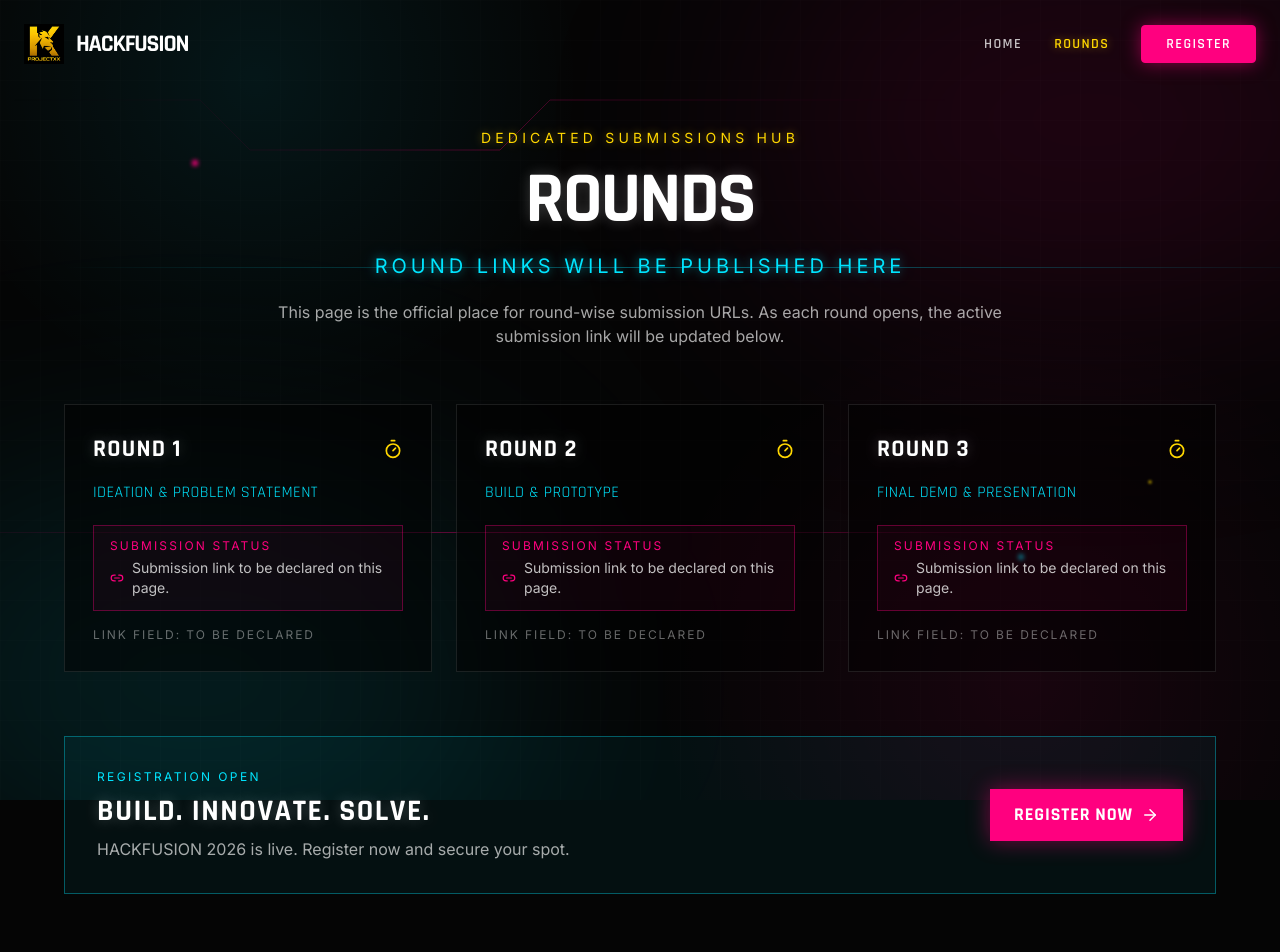
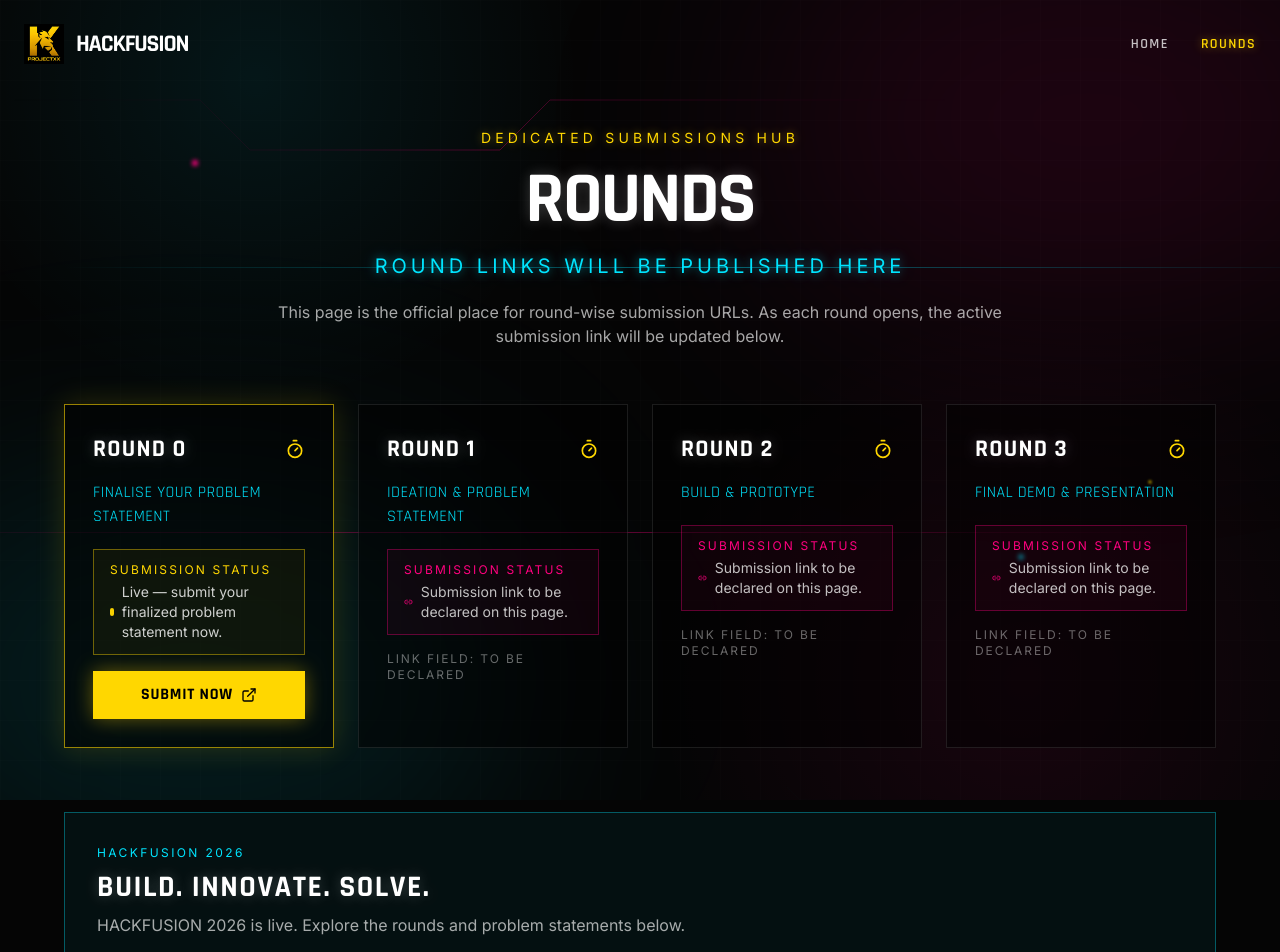
Before and after one commit to chithalurihemanth972-dot/hackfusion.io, a React (Vite) app: page /rounds in a window 1280 px wide. Shown: the top 952 px of the page. Built offline with nearby package versions, Linux system fonts and the light colour scheme.

Commit message:
Remove registration CTAs and add Round 0 problem statement submission

```diff
--- a/src/App.tsx
+++ b/src/App.tsx
@@ -10,7 +10,6 @@
 import Rounds from './components/Rounds';
 import RoundsTeaser from './components/RoundsTeaser';
 import EventDetails from './components/EventDetails';
-import RegistrationCTA from './components/RegistrationCTA';
 import Footer from './components/Footer';
 
 const HomePage = () => {
@@ -23,7 +22,6 @@
       <ProblemStatements />
       <RoundsTeaser />
       <EventDetails />
-      <RegistrationCTA />
     </main>
   );
 };
--- a/src/components/Hero.tsx
+++ b/src/components/Hero.tsx
@@ -1,5 +1,4 @@
 import { motion } from 'framer-motion';
-import { ArrowRight } from 'lucide-react';
 import { Link } from 'react-router-dom';
 import { HACKATHON_DETAILS } from '../config';
 import Logo from './Logo';
@@ -88,19 +87,6 @@
           </div>
 
           <div className="flex flex-col sm:flex-row gap-4 items-center">
-            <a
-              href={HACKATHON_DETAILS.registrationUrl}
-              target="_blank"
-              rel="noopener noreferrer"
-              className="group relative inline-flex items-center gap-3 bg-hack-pink text-white font-rajdhani text-xl font-bold px-12 py-4 rounded-sm transition-all hover:scale-105 hover:bg-hack-pink/90 shadow-[0_0_24px_rgba(255,0,127,0.55)]"
-            >
-              REGISTER NOW
-              <ArrowRight className="group-hover:translate-x-1 transition-transform" />
-
-              {/* Corner accents */}
-              <div className="absolute -top-1 -left-1 w-3 h-3 border-l-2 border-t-2 border-white" />
-              <div className="absolute -bottom-1 -right-1 w-3 h-3 border-r-2 border-b-2 border-white" />
-            </a>
             <Link
               to="/rounds"
               className="inline-flex items-center gap-2 border border-hack-blue/65 px-8 py-4 font-rajdhani text-lg font-bold uppercase tracking-wider text-hack-blue text-glow-blue hover:bg-hack-blue/8 transition-colors"
--- a/src/components/Navbar.tsx
+++ b/src/components/Navbar.tsx
@@ -62,14 +62,6 @@
           >
             Rounds
           </Link>
-          <a
-            href={HACKATHON_DETAILS.registrationUrl}
-            target="_blank"
-            rel="noopener noreferrer"
-            className="bg-hack-pink hover:bg-hack-pink/80 text-white px-6 py-2 rounded-sm border border-hack-pink shadow-[0_0_18px_rgba(255,0,127,0.5)] font-rajdhani text-sm font-semibold uppercase tracking-widest"
-          >
-            Register
-          </a>
         </div>
 
         {/* Mobile Toggle */}
@@ -108,15 +100,6 @@
               >
                 Rounds
               </Link>
-              <a
-                href={HACKATHON_DETAILS.registrationUrl}
-                target="_blank"
-                rel="noopener noreferrer"
-                onClick={() => setIsMobileMenuOpen(false)}
-                className="font-rajdhani text-lg font-semibold uppercase tracking-widest text-hack-pink text-glow-pink"
-              >
-                Register
-              </a>
             </div>
           </motion.div>
         )}
--- a/src/components/RegistrationCTA.tsx
+++ /dev/null
@@ -1,64 +0,0 @@
-import { motion } from 'framer-motion';
-import { ArrowRight, Calendar } from 'lucide-react';
-import { HACKATHON_DETAILS } from '../config';
-
-const RegistrationCTA = () => {
-  return (
-    <section className="py-24 px-6">
-      <div className="container mx-auto max-w-5xl">
-        <div className="relative bg-gradient-to-br from-hack-pink/20 to-hack-blue/20 border border-white/10 p-12 md:p-20 text-center overflow-hidden shadow-[0_0_32px_rgba(255,0,127,0.2)]">
-          {/* Background decoration */}
-          <div className="absolute top-0 left-0 w-full h-1 bg-gradient-to-r from-hack-pink via-hack-gold to-hack-blue" />
-
-          <motion.div
-            initial={{ opacity: 0, scale: 0.95 }}
-            whileInView={{ opacity: 1, scale: 1 }}
-            viewport={{ once: true }}
-            className="relative z-10"
-          >
-            <div className="inline-flex items-center gap-2 text-hack-gold mb-6 px-4 py-1 border border-hack-gold/30 rounded-full bg-hack-gold/5">
-              <Calendar size={16} />
-              <span className="text-xs font-bold uppercase tracking-widest">Registration Deadline</span>
-            </div>
-
-            <h2 className="text-4xl sm:text-6xl md:text-7xl font-bold text-white mb-6 text-glow-soft">
-              {HACKATHON_DETAILS.registrationDeadline}
-            </h2>
-
-            <p className="text-xl text-white/70 mb-10 max-w-xl mx-auto">
-              Secure your spot before registrations close.
-            </p>
-
-            <div className="flex flex-col items-center gap-6">
-              <a
-                href={HACKATHON_DETAILS.registrationUrl}
-                target="_blank"
-                rel="noopener noreferrer"
-                className="group relative inline-flex items-center gap-3 bg-white text-black font-rajdhani text-xl font-bold px-12 py-4 rounded-sm transition-all hover:scale-105 hover:bg-white/90 shadow-[0_0_28px_rgba(255,255,255,0.4)]"
-              >
-                REGISTER NOW
-                <ArrowRight className="group-hover:translate-x-1 transition-transform" />
-              </a>
-
-              <div className="mt-8 flex flex-col items-center">
-                <p className="text-white/40 text-xs uppercase tracking-widest mb-4">Ready to build?</p>
-                <h3 className="text-3xl font-bold text-white tracking-tighter text-glow-soft">HACKFUSION 2026</h3>
-                <p className="text-hack-pink text-sm font-bold tracking-[0.3em] text-glow-pink">12-HOUR ONLINE HACKATHON</p>
-              </div>
-            </div>
-          </motion.div>
-
-          {/* Technical accents */}
-          <div className="absolute bottom-4 left-4 text-white/5 font-mono text-[10px] hidden md:block">
-            {`01001000 01000001 01000011 01001011 01000110 01010101 01010011 01001001 01001111 01001110`}
-          </div>
-          <div className="absolute bottom-4 right-4 text-white/5 font-mono text-[10px] hidden md:block">
-            {`CODE_CIRCUITS_SOLUTIONS`}
-          </div>
-        </div>
-      </div>
-    </section>
-  );
-};
-
-export default RegistrationCTA;
--- a/src/components/Rounds.tsx
+++ b/src/components/Rounds.tsx
@@ -1,8 +1,17 @@
 import { motion } from 'framer-motion';
-import { ArrowRight, Link2, Timer } from 'lucide-react';
+import { ExternalLink, Link2, Timer } from 'lucide-react';
 import { HACKATHON_DETAILS } from '../config';
 
-const rounds = [
+const ROUND_0_FORM_URL =
+  'https://docs.google.com/forms/d/e/1FAIpQLSc6EXN2dztTsK4fq-eqFUWjd_Uqib2VxebQoycY76jYwUU9MA/viewform?usp=header';
+
+const rounds: { title: string; subtitle: string; status: string; link?: string }[] = [
+  {
+    title: 'ROUND 0',
+    subtitle: 'FINALISE YOUR PROBLEM STATEMENT',
+    status: 'Live — submit your finalized problem statement now.',
+    link: ROUND_0_FORM_URL,
+  },
   {
     title: 'ROUND 1',
     subtitle: 'IDEATION & PROBLEM STATEMENT',
@@ -45,7 +54,7 @@
           </p>
         </motion.div>
 
-        <div className="grid gap-6 md:grid-cols-3">
+        <div className="grid gap-6 md:grid-cols-2 lg:grid-cols-4">
           {rounds.map((round, index) => (
             <motion.article
               key={round.title}
@@ -53,7 +62,11 @@
               whileInView={{ opacity: 1, y: 0 }}
               viewport={{ once: true }}
               transition={{ delay: index * 0.12 }}
-              className="relative border border-white/10 bg-black/50 p-7 transition-all duration-300 hover:border-hack-blue/60 hover:shadow-[0_0_28px_rgba(0,229,255,0.16)]"
+              className={`relative border bg-black/50 p-7 transition-all duration-300 ${
+                round.link
+                  ? 'border-hack-gold/60 shadow-[0_0_28px_rgba(255,215,0,0.16)] hover:shadow-[0_0_36px_rgba(255,215,0,0.28)]'
+                  : 'border-white/10 hover:border-hack-blue/60 hover:shadow-[0_0_28px_rgba(0,229,255,0.16)]'
+              }`}
             >
               <div className="flex items-center justify-between mb-4">
                 <h3 className="text-2xl font-bold text-white text-glow-soft">{round.title}</h3>
@@ -62,6 +75,27 @@
               <p className="text-hack-blue font-rajdhani text-base tracking-wide mb-5">
                 {round.subtitle}
               </p>
+              {round.link ? (
+                <>
+                  <div className="border border-hack-gold/40 px-4 py-3 mb-4 bg-hack-gold/5">
+                    <p className="text-hack-gold text-xs uppercase tracking-[0.18em] mb-1">Submission Status</p>
+                    <p className="text-white/80 text-sm flex items-center gap-2">
+                      <span className="h-2 w-2 rounded-full bg-hack-gold animate-pulse" />
+                      {round.status}
+                    </p>
+                  </div>
+                  <a
+                    href={round.link}
+                    target="_blank"
+                    rel="noopener noreferrer"
+                    className="inline-flex w-full items-center justify-center gap-2 bg-hack-gold text-black px-5 py-3 font-rajdhani text-base font-bold uppercase tracking-wider shadow-[0_0_20px_rgba(255,215,0,0.4)] hover:bg-hack-gold/85 transition-colors"
+                  >
+                    Submit Now
+                    <ExternalLink size={16} />
+                  </a>
+                </>
+              ) : (
+                <>
                   <div className="border border-hack-pink/35 px-4 py-3 mb-4 bg-hack-pink/5">
                     <p className="text-hack-pink text-xs uppercase tracking-[0.18em] mb-1">Submission Status</p>
                     <p className="text-white/75 text-sm flex items-center gap-2">
@@ -70,6 +104,8 @@
                     </p>
                   </div>
                   <p className="text-white/40 text-xs uppercase tracking-[0.16em]">Link field: To be declared</p>
+                </>
+              )}
             </motion.article>
           ))}
         </div>
@@ -81,23 +117,14 @@
           className="mt-16 border border-hack-blue/35 bg-hack-blue/5 p-6 md:p-8 flex flex-col md:flex-row items-start md:items-center justify-between gap-6"
         >
           <div>
-            <p className="text-hack-blue text-xs uppercase tracking-[0.2em] mb-2">Registration Open</p>
+            <p className="text-hack-blue text-xs uppercase tracking-[0.2em] mb-2">HackFusion 2026</p>
             <h2 className="text-2xl md:text-3xl font-bold text-white text-glow-soft">
               Build. Innovate. Solve.
             </h2>
             <p className="text-white/65 text-sm md:text-base mt-2">
-              {HACKATHON_DETAILS.name} {HACKATHON_DETAILS.edition} is live. Register now and secure your spot.
+              {HACKATHON_DETAILS.name} {HACKATHON_DETAILS.edition} is live. Explore the rounds and problem statements below.
             </p>
           </div>
-          <a
-            href={HACKATHON_DETAILS.registrationUrl}
-            target="_blank"
-            rel="noopener noreferrer"
-            className="inline-flex items-center gap-2 bg-hack-pink text-white px-6 py-3 font-rajdhani text-lg font-bold uppercase tracking-wider shadow-[0_0_22px_rgba(255,0,127,0.45)] hover:bg-hack-pink/85 transition-colors"
-          >
-            Register Now
-            <ArrowRight size={18} />
-          </a>
         </motion.div>
       </div>
     </section>
--- a/src/config.ts
+++ b/src/config.ts
@@ -1,6 +1,3 @@
-export const REGISTRATION_URL =
-  "https://docs.google.com/forms/d/e/1FAIpQLSdYhPd1SRI4deS0HqcvWSTd9H-Q9r4ksQ0gQ0GPCuGoJpOnyQ/viewform?usp=publish-editor";
-
 export const HACKATHON_DETAILS = {
   name: "HACKFUSION",
   edition: "2026",
@@ -15,7 +12,6 @@
   prizePool: "₹10,000",
   registrationFee: "₹150",
   theme: "OPEN INNOVATION",
-  registrationUrl: REGISTRATION_URL,
   softwareDomainSummary:
     "Build innovative digital solutions, applications, platforms, automation systems, AI/ML solutions, and more.",
   softwareDomains: [
```
Lines whose indentation alone changed are shown as unchanged.
